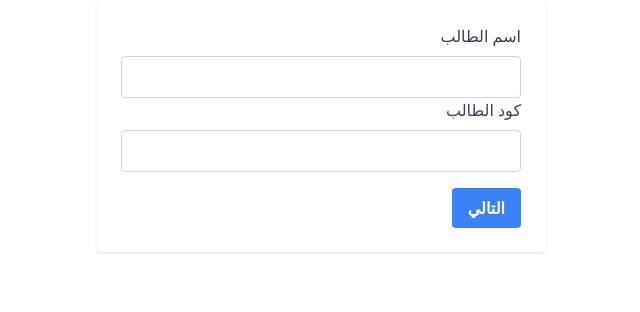
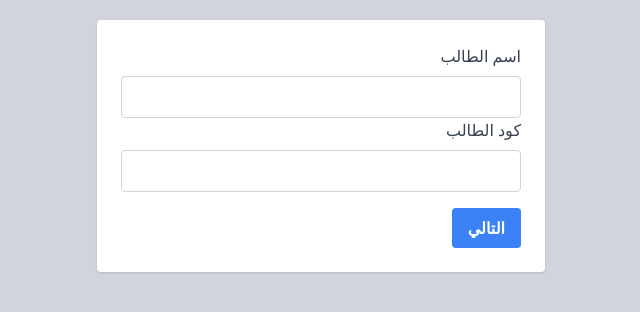
Before and after one commit to ibrahimhaddad-77/dgreeOfStudent, a plain HTML site: page index.html in a window 1280 px wide. Shown: the whole page, without its empty margins (319-959 px from the left). Drawn offline with nearby package versions, Linux system fonts and the light colour scheme.

Commit message:
Update index.html

```diff
--- a/index.html
+++ b/index.html
@@ -7,10 +7,10 @@
   <link rel="stylesheet" href="style/css.css">
   <script src="https://cdn.tailwindcss.com"></script>
 </head>
-<body class="">
+<body class="bg-gray-300">
 
 
-<div class="max-w-md mx-auto bg-white p-6 rounded shadow">
+<div class="max-w-md mx-auto bg-white p-6 rounded shadow mt-5">
 
   <div class="stdNotFound  text-2xl text-center dis-none mt-15px text-red-600">
     <p>
```
